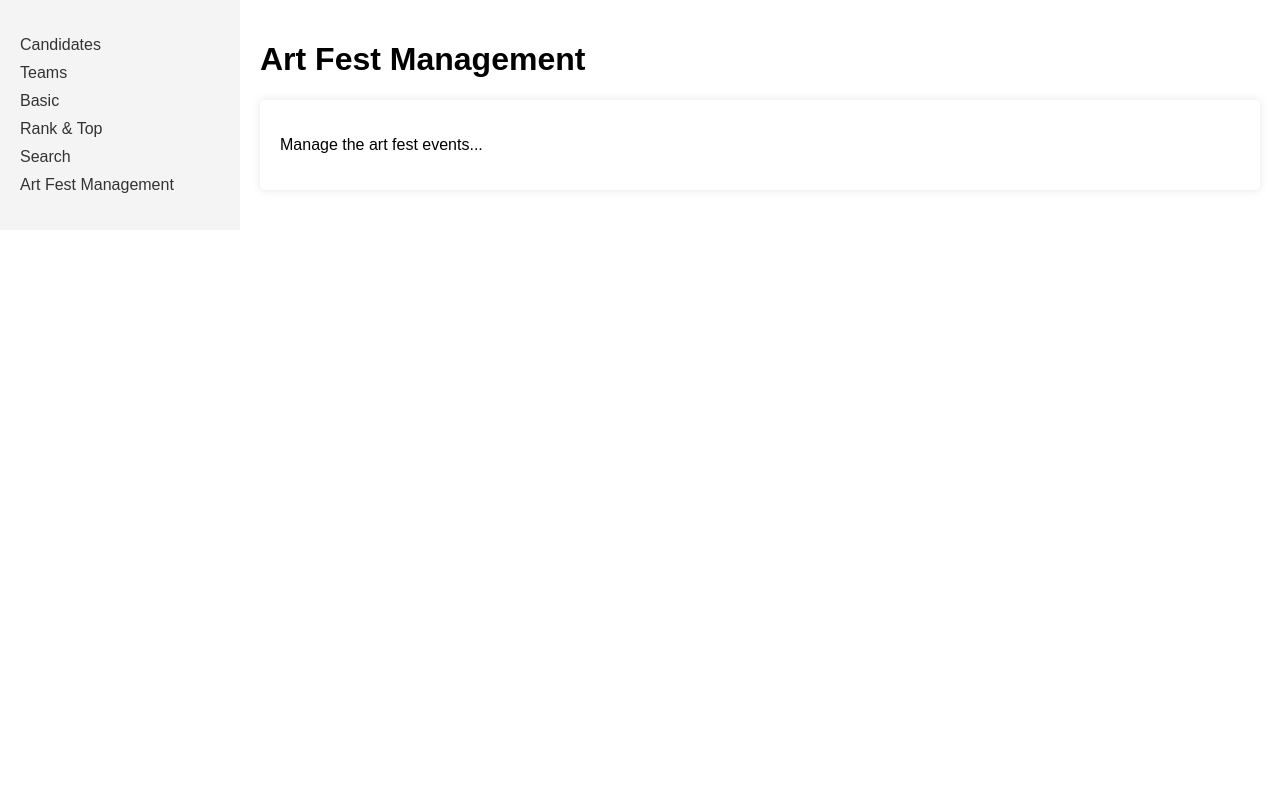
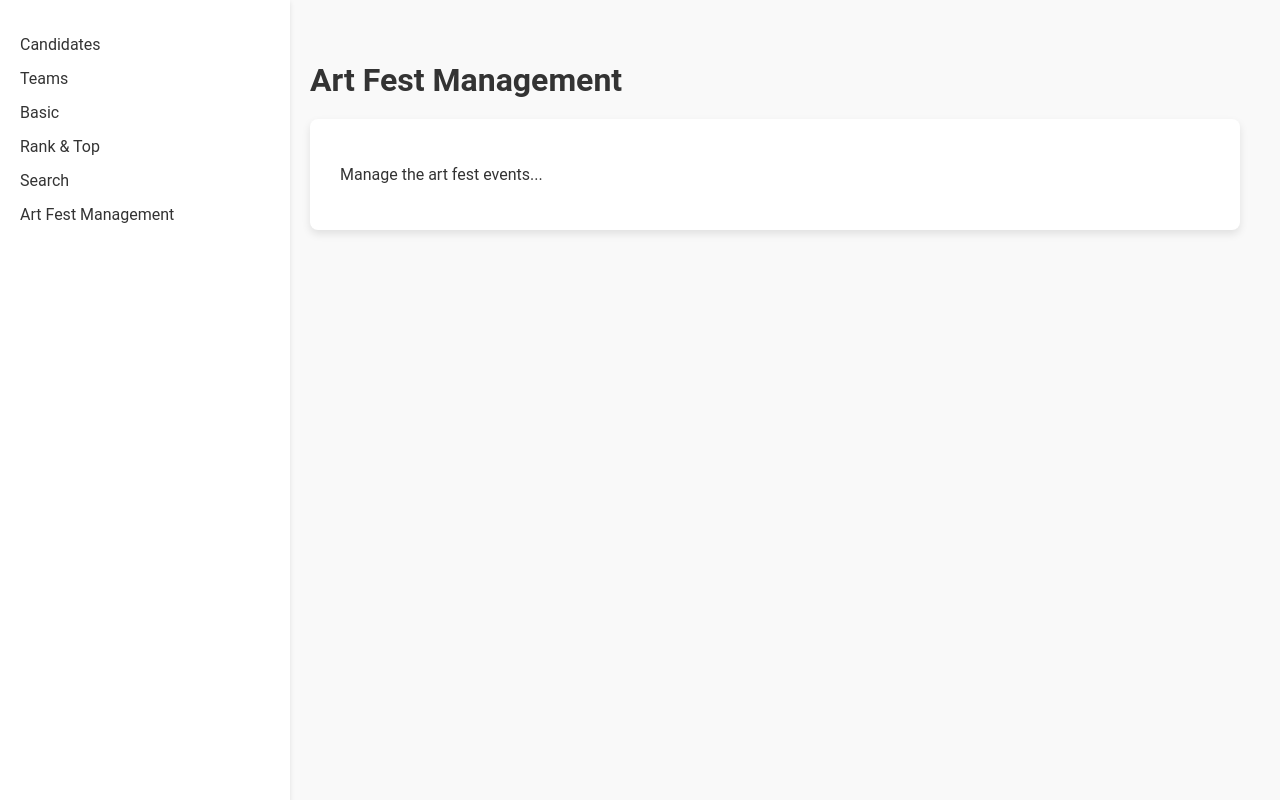
Before and after one commit to Javadamkd/art-fest-management, a Next.js app: page / in a window 1280 px wide. Built offline with nearby package versions, Linux system fonts and the light colour scheme.

Commit message:
Update global.css

```diff
--- a/styles/global.css
+++ b/styles/global.css
@@ -1,9 +1,11 @@
 /* styles/global.css */
 
 body {
-  font-family: Arial, sans-serif;
+  font-family: 'Roboto', sans-serif;
   margin: 0;
   padding: 0;
+  background-color: #f9f9f9;
+  color: #333;
 }
 
 .container {
@@ -11,33 +13,59 @@ body {
 }
 
 .sidebar {
-  width: 200px;
-  background-color: #f4f4f4;
+  width: 250px;
+  background-color: #ffffff;
+  box-shadow: 0 2px 5px rgba(0, 0, 0, 0.1);
   padding: 20px;
+  height: 100vh;
+  position: fixed;
 }
 
 .sidebar ul {
   list-style-type: none;
   padding: 0;
+  margin: 0;
 }
 
 .sidebar ul li {
-  margin: 10px 0;
+  margin: 15px 0;
 }
 
 .sidebar ul li a {
   text-decoration: none;
   color: #333;
+  font-size: 16px;
+  transition: color 0.3s ease;
+}
+
+.sidebar ul li a:hover {
+  color: #0070f3;
 }
 
 .content {
-  flex: 1;
-  padding: 20px;
+  margin-left: 270px; /* adjust based on sidebar width */
+  padding: 40px;
+  width: calc(100% - 270px);
 }
 
 .card {
-  background-color: #fff;
-  padding: 20px;
-  border-radius: 5px;
-  box-shadow: 0 0 10px rgba(0, 0, 0, 0.1);
+  background-color: #ffffff;
+  padding: 30px;
+  border-radius: 8px;
+  box-shadow: 0 4px 8px rgba(0, 0, 0, 0.1);
+  margin-bottom: 20px;
 }
+
+h1 {
+  font-size: 32px;
+  margin-bottom: 20px;
+}
+
+a {
+  color: #0070f3;
+  text-decoration: none;
+}
+
+a:hover {
+  text-decoration: underline;
+}
```
